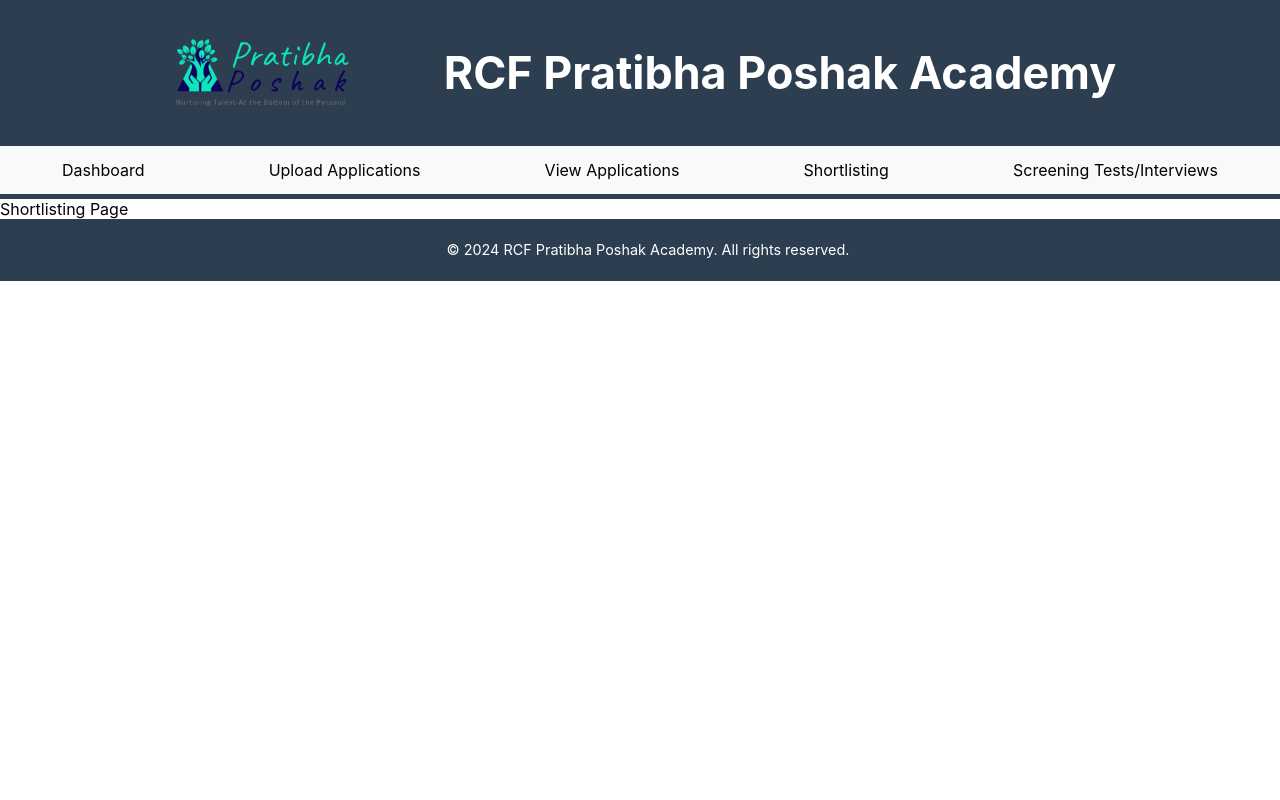
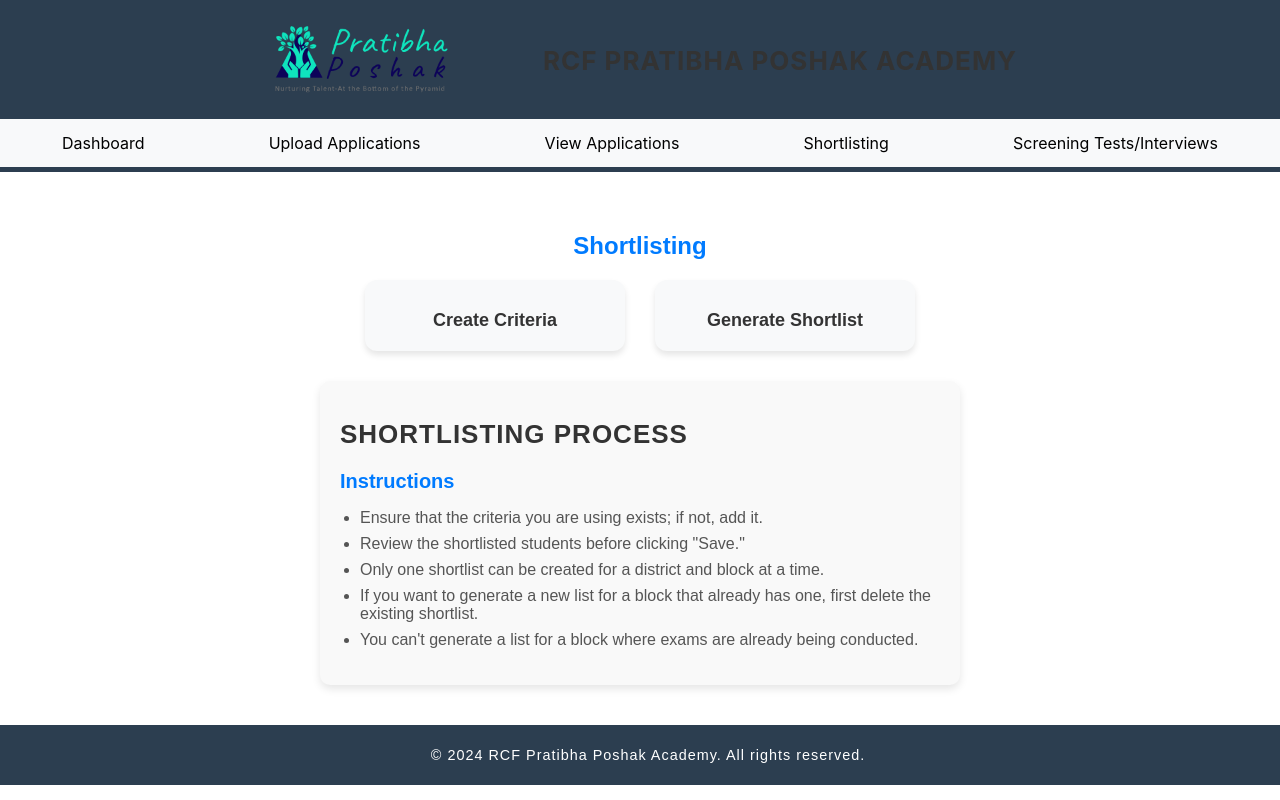
Before and after one commit to vishalvaddar/PP-Portal-v1, a React (Create React App) app in the folder client/: page /shortlisting in a window 1280 px wide. Built offline with nearby package versions, Linux system fonts and the light colour scheme.

Commit message:
Shortlisting commit -1

```diff
--- a/client/src/Router.js
+++ b/client/src/Router.js
@@ -10,6 +10,9 @@
 import ScreeningTests from "./pages/ScreeningTests";
 // import UpdateNewApplication from "./pages/NewApplication";
 import WithApplication from "./pages/withApplicationForm";
+import CreateCriteria from "./pages/CreateCriteria";
+import GenerateShortlist from "./pages/GenerateShortlist";
+
 export const appRouter = createBrowserRouter([
   {
     path: "/",
@@ -21,6 +24,8 @@
       { path: "/bulk-upload-applications", element: <BulkUploadApplications /> },
       { path: "/view-applications", element: <ViewApplications /> },
       { path: "/shortlisting", element: <Shortlisting /> },
+      { path: "/create-shortlisting-criteria", element:<CreateCriteria/>},
+      {path: "/generate-shortlist", element:<GenerateShortlist/>},
       { path: "/screening-tests", element: <ScreeningTests /> },
       {path:"/view-applications/:id",element:<WithApplication/>}
     ],
--- /dev/null
+++ b/client/src/pages/CreateCriteria.css
@@ -0,0 +1,76 @@
+/* Container styling */
+.createcriteria {
+    text-align: center;
+    padding: 20px;
+    max-width: 600px;
+    margin: 40px auto;
+    background: #f9f9f9;
+    border-radius: 12px;
+    box-shadow: 0 4px 8px rgba(0, 0, 0, 0.1);
+  }
+
+  /* Heading styles */
+  h1 {
+    font-size: 26px;
+    color: #333;
+    margin-bottom: 15px;
+    text-transform: uppercase;
+    letter-spacing: 1px;
+  }
+
+  h2 {
+    font-size: 24px;
+    color: #007bff;
+    margin-bottom: 20px;
+    text-transform: capitalize;
+  }
+
+  /* Input field styling */
+  .input-box {
+    width: 100%;
+    padding: 10px;
+    font-size: 16px;
+    border: 1px solid #ccc;
+    border-radius: 6px;
+    margin-bottom: 15px;
+    text-align: center;
+    text-transform: capitalize;
+    transition: border 0.3s;
+  }
+
+  .input-box:focus {
+    border-color: #007bff;
+    outline: none;
+  }
+
+  /* Display criteria name */
+  .criteria-text {
+    font-size: 18px;
+    color: #555;
+    font-weight: bold;
+    margin-top: 10px;
+
+  }
+
+  /* Button styling */
+  .submit-btn {
+    background-color: #007bff;
+    color: white;
+    font-size: 16px;
+    padding: 10px 20px;
+    border: none;
+    border-radius: 6px;
+    cursor: pointer;
+    transition: background 0.3s;
+    text-transform: uppercase;
+  }
+
+  .submit-btn:hover {
+    background-color: #0056b3;
+  }
+
+  /* Letter styling for input and display text */
+  p, input {
+    letter-spacing: 1px;
+    font-family: Arial, sans-serif;
+  }
--- /dev/null
+++ b/client/src/pages/CreateCriteria.js
@@ -0,0 +1,28 @@
+import React, { useState } from 'react';
+import axios from "axios";
+import "./CreateCriteria.css";
+
+const CreateCriteria = () => {
+  const [criteriaName, setCriteriaName] = useState('');
+
+  const handleChange = (e) => {
+    setCriteriaName(e.target.value);
+  };
+
+  return (
+    <div className="createcriteria">
+      <h1>Create Criteria</h1>
+      <input
+        type="text"
+        className="input-box"
+        placeholder="Enter criteria name"
+        value={criteriaName}
+        onChange={handleChange}
+      />
+
+      <button className="submit-btn">Submit</button>
+    </div>
+  );
+};
+
+export default CreateCriteria;
--- /dev/null
+++ b/client/src/pages/GenerateShortlist.js
@@ -0,0 +1,17 @@
+import React, { useState } from "react";
+import axios from "axios";
+import "./GenerateShortlist.css"; // Ensure CSS is correctly imported
+
+const GenerateShortlist = () => {
+
+
+  return (
+    <div>
+      <h1>Generate Shortlist</h1>
+
+
+    </div>
+  );
+};
+
+export default GenerateShortlist;
--- /dev/null
+++ b/client/src/pages/Shortlisting.css
@@ -0,0 +1,95 @@
+/* Container styling */
+.container {
+    text-align: center;
+    padding: 20px;
+  }
+
+  /* Heading styles */
+  h1 {
+    font-size: 26px;
+    color: #333;
+    margin-bottom: 15px;
+  }
+
+  h2 {
+    font-size: 24px;
+    color: #333;
+    margin-bottom: 20px;
+  }
+
+  h3 {
+    font-size: 20px;
+    color: #007bff;
+    margin-bottom: 10px;
+  }
+
+  /* Application options container */
+  .shortlisting-steps {
+    display: flex;
+    justify-content: center;
+    gap: 30px;
+    margin-top: 20px;
+  }
+
+  /* Individual option box */
+  .option-box {
+    width: 220px;
+    padding: 20px;
+    background: #f8f9fa;
+    border-radius: 12px;
+    text-align: center;
+    transition: transform 0.3s, box-shadow 0.3s;
+    box-shadow: 0 4px 6px rgba(0, 0, 0, 0.1);
+  }
+
+  .option-box:hover {
+    transform: translateY(-5px);
+    box-shadow: 0 8px 12px rgba(0, 0, 0, 0.2);
+  }
+
+  /* Link styling */
+  .option-link {
+    text-decoration: none;
+    color: #333;
+    display: flex;
+    flex-direction: column;
+    align-items: center;
+  }
+
+  /* Icon box */
+  .icon-box {
+    font-size: 40px;
+    color: #007bff;
+    margin-bottom: 10px;
+  }
+
+  /* Text inside option box */
+  .text-box {
+    font-size: 18px;
+    font-weight: bold;
+  }
+
+  /* Shortlisting Process container */
+  .shortlist-container {
+    margin-top: 30px;
+    text-align: left;
+    max-width: 600px;
+    margin-left: auto;
+    margin-right: auto;
+    padding: 20px;
+    background: #f9f9f9;
+    border-radius: 10px;
+    box-shadow: 0 4px 8px rgba(0, 0, 0, 0.1);
+  }
+
+  /* Instructions section */
+  .shortlist-container ul {
+    list-style-type: disc;
+    padding-left: 20px;
+  }
+
+  .shortlist-container li {
+    font-size: 16px;
+    color: #555;
+    margin-bottom: 8px;
+  }
--- a/client/src/pages/Shortlisting.js
+++ b/client/src/pages/Shortlisting.js
@@ -1,9 +1,49 @@
-import React from 'react'
+import React from "react";
+import { Link } from "react-router-dom";
+import "./Shortlisting.css";
 
 const Shortlisting = () => {
   return (
-    <div>Shortlisting Page</div>
-  )
-}
+    <div className="container mt-4">
+      <h2 className="text-center">Shortlisting</h2>
 
-export default Shortlisting
+
+      <div className="shortlisting-steps mt-4">
+
+        <div className="option-box">
+          <Link to="/create-shortlisting-criteria" className="option-link">
+            <div className="icon-box">
+              <i className="fas fa-plus-circle"></i>
+            </div>
+            <div className="text-box">Create Criteria</div>
+          </Link>
+        </div>
+
+
+        <div className="option-box">
+          <Link to="/generate-shortlist" className="option-link">
+            <div className="icon-box">
+              <i className="fas fa-upload"></i>
+            </div>
+            <div className="text-box">Generate Shortlist</div>
+          </Link>
+        </div>
+      </div>
+
+
+      <div className="shortlist-container mt-4">
+        <h1>Shortlisting Process</h1>
+        <h3>Instructions</h3>
+        <ul>
+          <li>Ensure that the criteria you are using exists; if not, add it.</li>
+          <li>Review the shortlisted students before clicking "Save."</li>
+          <li>Only one shortlist can be created for a district and block at a time.</li>
+          <li>If you want to generate a new list for a block that already has one, first delete the existing shortlist.</li>
+          <li>You can't generate a list for a block where exams are already being conducted.</li>
+        </ul>
+      </div>
+    </div>
+  );
+};
+
+export default Shortlisting;
```
Also changed, not shown: client/src/pages/GenerateShortlist.css (added).
